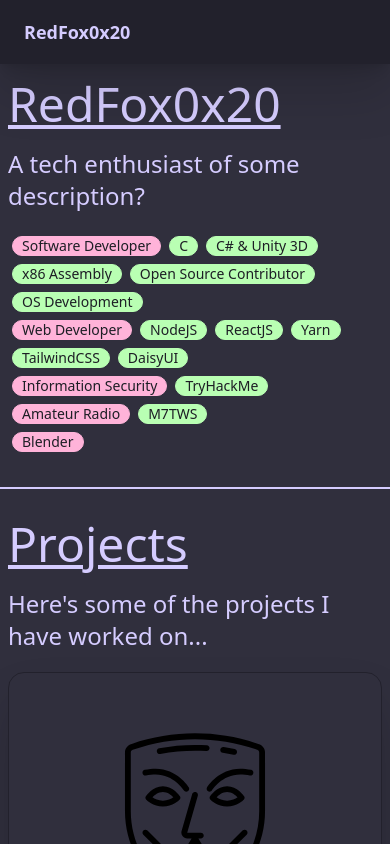
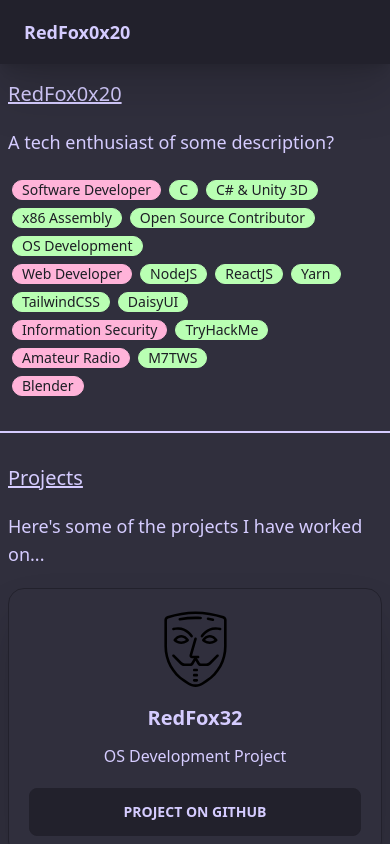
Before and after one commit to RedFox0x20/ARCHIVED-www.redfox0x20.---, a Next.js app: page / in a window 390 px wide. Shown: the top 844 px of the page. Built offline with nearby package versions, Linux system fonts and the light colour scheme.

Commit message:
Responsive design
Improve responsive design for mobile devices

```diff
--- a/components/cards.js
+++ b/components/cards.js
@@ -4,16 +4,14 @@ export function ProjectCard({ imgSrc, altTxt, children }) {
     return (
         <div className="card bordered shadow-2xl p-5 flex">
             {imgSrc && (
-                <div className="h-64 content-center">
-                    <figure>
+                <div className="content-center w-3/12 lg:w-6/12 m-auto">
                         <Image
                             alt={altTxt}
-                            height={1080}
+                            height={32}
                             layout="responsive"
                             src={imgSrc}
-                            width={1920}
+                            width={32}
                         />
-                    </figure>
                 </div>
             )}
             <div className="card-body flex p-0 md:p-4">{children}</div>
@@ -23,7 +21,7 @@ export function ProjectCard({ imgSrc, altTxt, children }) {
 
 export function CardTitle({ children }) {
     return (
-        <h2 className="card-title justify-self-start text-center">
+        <h2 className="card-title justify-self-start text-center mt-3">
             {children}
         </h2>
     );
@@ -36,7 +34,7 @@ export function CardDescription({ children }) {
 export function CardButton({ linkTo, children }) {
     return (
         <a
-            className="btn mt-5 h-16 xl:h-12"
+            className="btn mt-5 h-auto xl:h-12"
             href={linkTo}
             rel="noreferrer"
             target="_blank"
--- a/components/header.js
+++ b/components/header.js
@@ -7,7 +7,7 @@ const NavbarLinks = [
 
 export default function Header() {
     return (
-        <div className="navbar mb-2 shadow-lg bg-neutral text-neutral-content sticky top-0 z-50 drop-shadow-2xl">
+        <div className="navbar mb-2 shadow-lg bg-neutral text-neutral-content lg:sticky lg:top-0 lg:z-50 drop-shadow-2xl">
             <div className="flex-none px-2 mx-2">
                 <span className="text-lg font-bold">{'RedFox0x20'}</span>
             </div>
--- a/components/sections.js
+++ b/components/sections.js
@@ -18,14 +18,14 @@ export function ContentSection({ children }) {
 
 export function SectionTitle({ children }) {
     return (
-        <h1 className="text-5xl text-left underline mb-5 sm:mb-0">
+        <h1 className="text-xl md:text-5xl text-left underline mb-5 sm:mb-0">
             {children}
         </h1>
     );
 }
 
 export function SectionDescription({ children }) {
-    return <p className="text-2xl mb-5">{children}</p>;
+    return <p className="text-lg md:text-2xl mb-5">{children}</p>;
 }
 
 export function SectionContent({ children }) {
```
